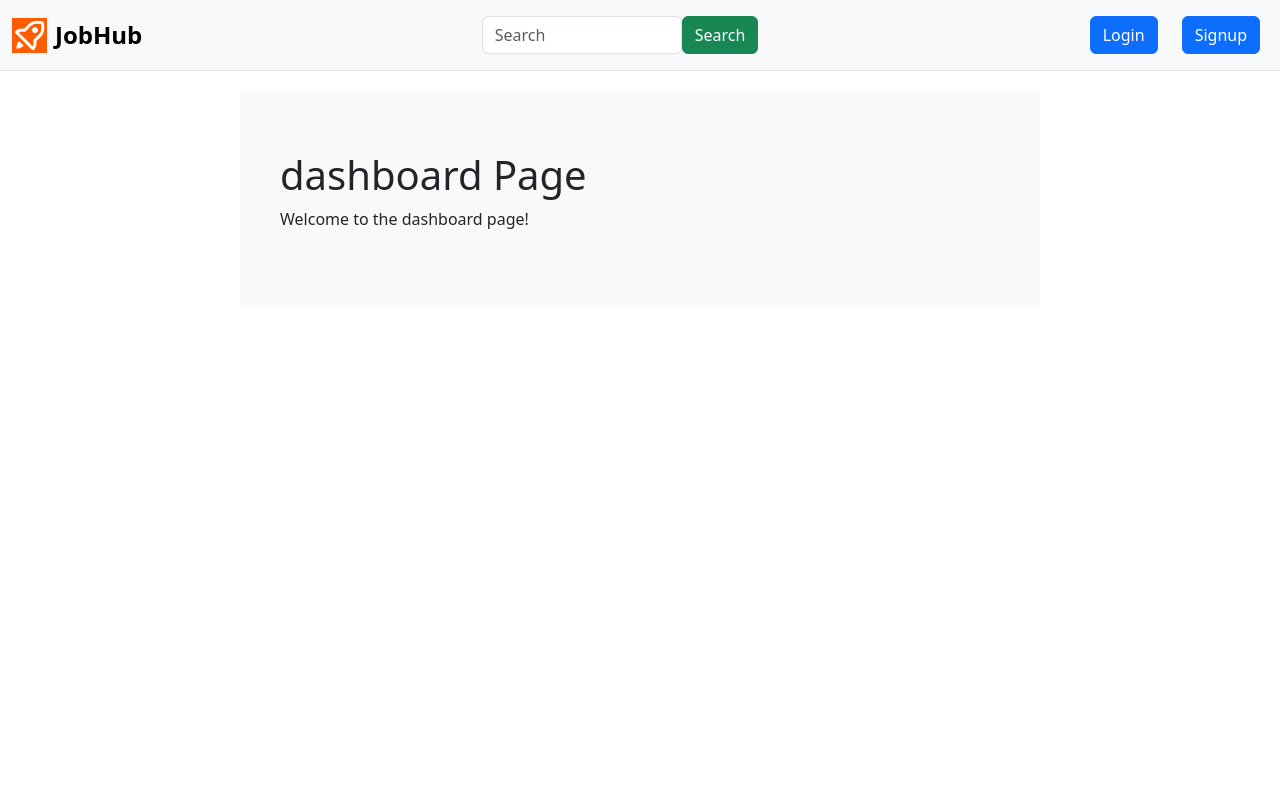
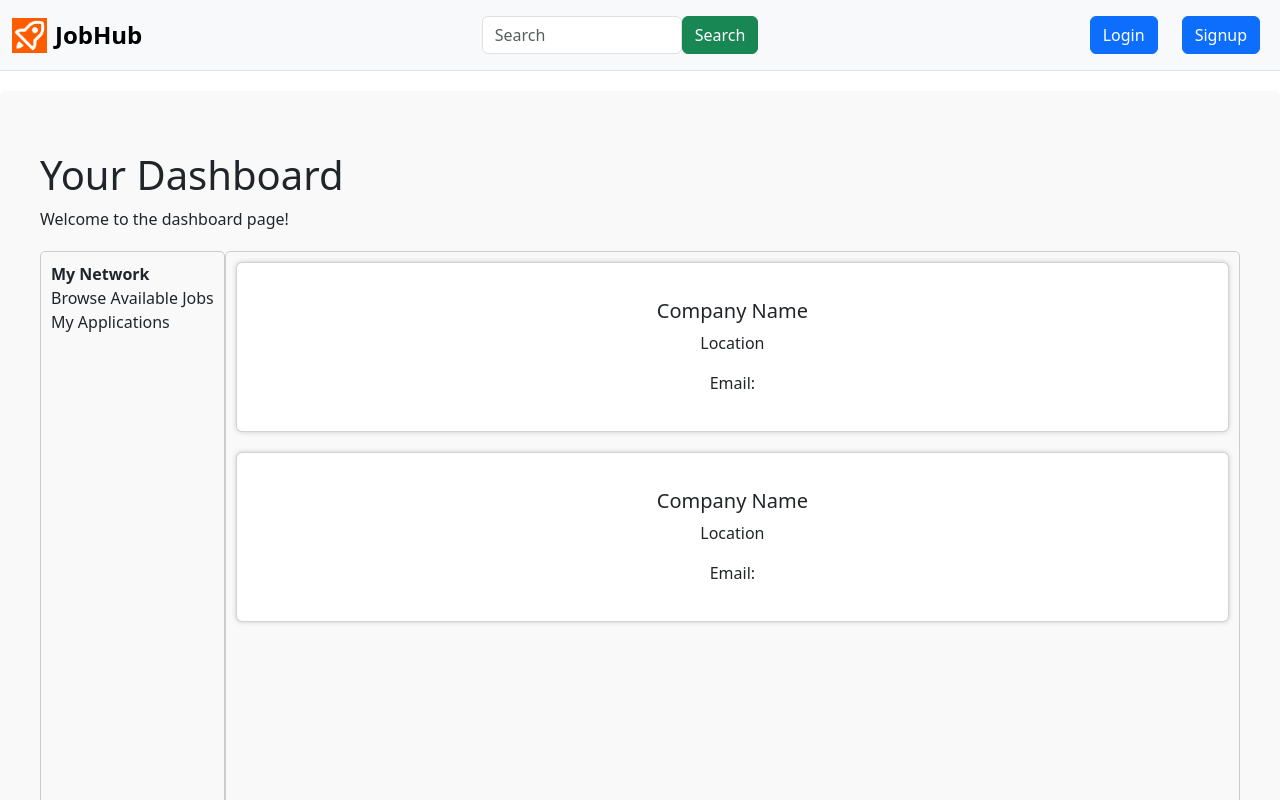
Before and after one commit to paulhuii/SENG401-Project, a React (Create React App) app in the folder client/: page /dashboard in a window 1280 px wide. Shown: the top 800 px of the page. Built offline with nearby package versions, Linux system fonts and the light colour scheme.

Commit message:
Built prototype for Job Seeker Dashboard

```diff
--- a/client/src/App.css
+++ b/client/src/App.css
@@ -14,7 +14,6 @@ body {
 
 /* Page container styles */
 .page-container {
-  max-width: 800px;
   margin: 20px auto;
   padding: 20px;
   background-color: #f9f9f9;
--- /dev/null
+++ b/client/src/Dashboard.css
@@ -0,0 +1,43 @@
+/*make divider flex*/
+.divider {
+    height: 100vh;
+    display: flex;
+    justify-content: space-evenly;
+    align-items: stretch;
+    margin: 20px 0;
+}
+
+/*put each menu*/
+.divider .menu {
+    text-align: left;
+    padding: 10px;
+    border: 1px solid #ccc;
+    border-radius: 5px;
+    cursor: pointer;
+}
+
+.divider .menu-content {
+    flex: 1;
+    text-align: center;
+    padding: 10px;
+    border: 1px solid #ccc;
+    border-radius: 5px;
+}
+
+.menu-item.active {
+    font-weight: bolder;
+}
+
+.card {
+    margin-bottom: 20px;
+    padding: 20px;
+    background-color: #fff;
+    border-radius: 5px;
+    box-shadow: 0 0 5px 0 #ccc;
+}
+
+.card:hover {
+    box-shadow: 0 0 5px 0 #000;
+    transform: scale(1.03);
+    transition: transform 0.5s;
+}
--- a/client/src/Dashboard.js
+++ b/client/src/Dashboard.js
@@ -1,18 +1,85 @@
 // dashboard.js
 
-import React from 'react';
+import React, { useState } from 'react';
 import './App.css';
+import './Dashboard.css';
+import 'bootstrap/dist/css/bootstrap.min.css';
 
-function dashboard() {
+function Dashboard() {
+  const [selectedMenuItem, setSelectedMenuItem] = useState('My Network');
+
+  const handleMenuItemClick = (menuItem) => {
+    setSelectedMenuItem(menuItem);
+  };
+
   return (
     <div className="page-container">
-      <h1 className="page-title">dashboard Page</h1>
+      <h1 className="page-title">Your Dashboard</h1>
+
       <div className="content">
         <p>Welcome to the dashboard page!</p>
         {/* Add more content here */}
+        <div className="divider">
+          <div className="menu">
+            <div className={`menu-item ${selectedMenuItem === 'My Network' ? 'active' : ''}`} onClick={() => handleMenuItemClick('My Network')}>My Network</div>
+            <div className={`menu-item ${selectedMenuItem === 'Browse Available Jobs' ? 'active' : ''}`} onClick={() => handleMenuItemClick('Browse Available Jobs')}>Browse Available Jobs</div>
+            <div className={`menu-item ${selectedMenuItem === 'My Applications' ? 'active' : ''}`} onClick={() => handleMenuItemClick('My Applications')}>My Applications</div>
+          </div>
+
+          <div className="menu-content">
+            {selectedMenuItem === 'My Network' &&
+            <div className="content-item">
+              <div className='card-columns companies'>
+                <div className="card">
+                  <div className="card-body recruiter">
+                    <h5 className="card-title">Company Name</h5>
+                    <p className="card-text">Location</p>
+                    <p className="card-text">Email:</p>
+                  </div>
+                </div>
+
+                <div className="card">
+                  <div className="card-body recruiter">
+                    <h5 className="card-title">Company Name</h5>
+                    <p className="card-text">Location</p>
+                    <p className="card-text">Email:</p>
+                  </div>
+                </div>
+
+              </div>
+
+            </div>}
+            {selectedMenuItem === 'Browse Available Jobs' &&
+            <div className="content-item">
+              Content 2
+            </div>}
+            {selectedMenuItem === 'My Applications' &&
+            <div className="content-item">
+              <div className='card-columns applications'>
+                <div className="card">
+                  <div className="card-body applied-job">
+                    <h5 className="card-title">Job Title</h5>
+                    <p className="card-text">Company Name</p>
+                    <p className="card-text">Location</p>
+                    <p className="card-text">Date Applied: 2021-01-01</p>
+                  </div>
+                </div>
+                <div className="card">
+                  <div className="card-body applied-job">
+                    <h5 className="card-title">Job Title</h5>
+                    <p className="card-text">Company Name</p>
+                    <p className="card-text">Location</p>
+                    <p className="card-text">Date Applied: 2021-01-01</p>
+                  </div>
+                </div>
+              </div>
+
+            </div>}
+          </div>
+        </div>
       </div>
     </div>
   );
 }
 
-export default dashboard;
+export default Dashboard;
```
Also changed, not shown: 2 other files (tests, documents, lock files or other folders).
